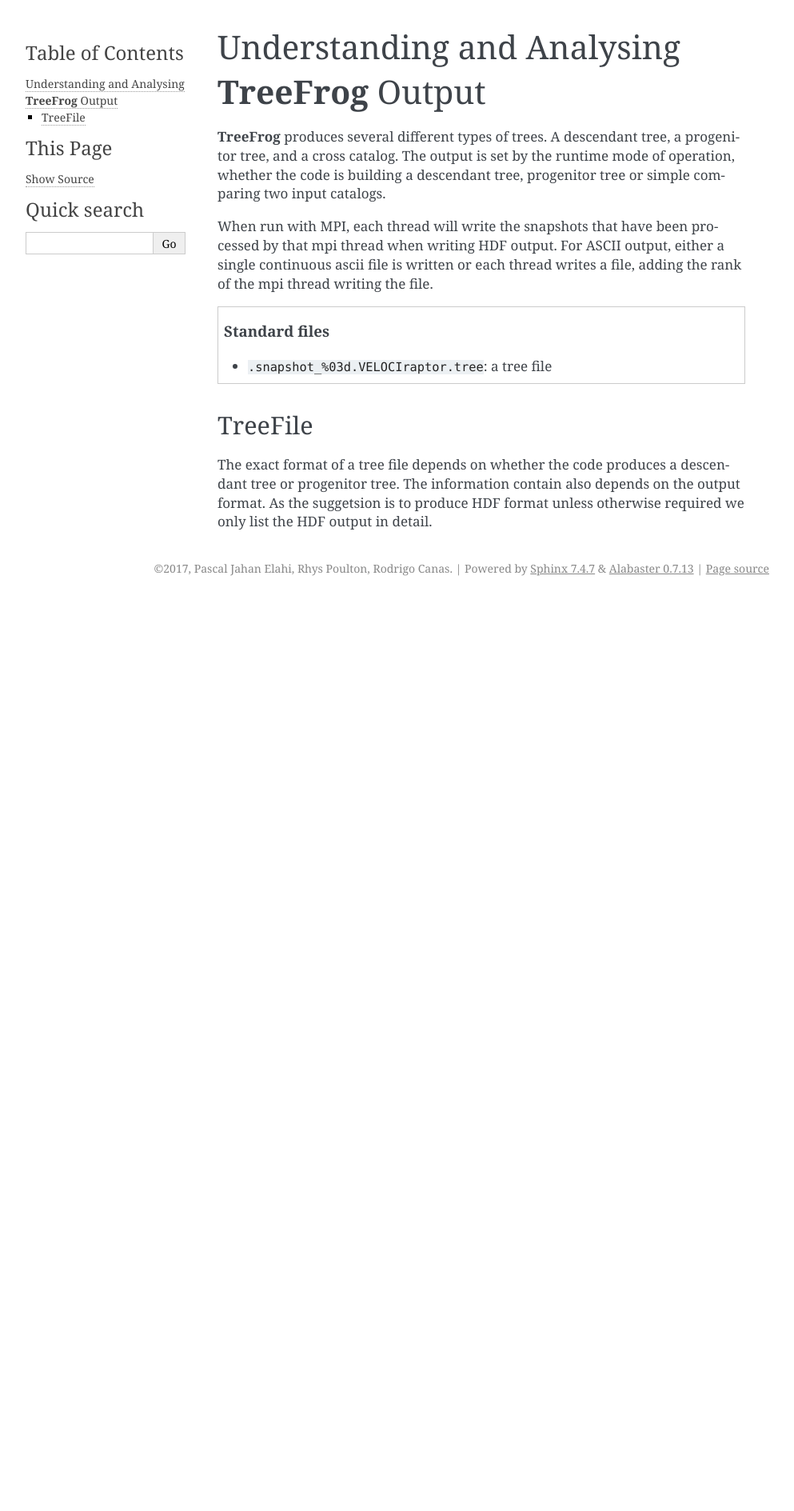
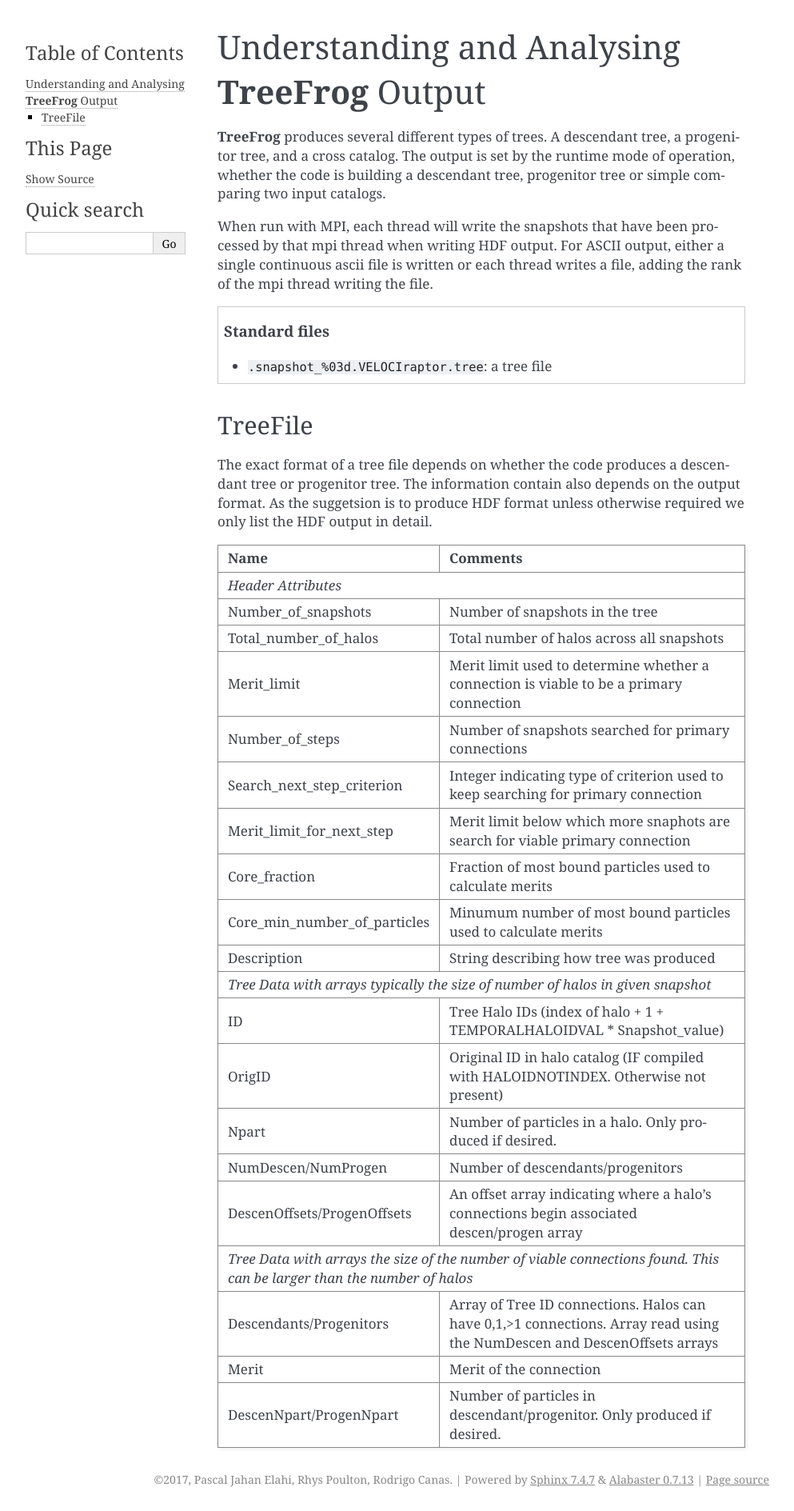
Before and after one commit to pelahi/TreeFrog, a Sphinx documentation site: the page built from doc/output.rst, in a window 1280 px wide. Shown: the whole page at 80% size, without its empty margins (148-1141 px from the left). Built offline with Sphinx 7.4.7, drawn with Linux system fonts in a browser that asks for light colours; before the commit the page ends 900 px from its top, so only the background shows below that.

Commit message:
Update to rst documentation

```diff
--- a/doc/conf.py
+++ b/doc/conf.py
@@ -46,10 +46,6 @@
 }
 breathe_default_project = 'TreeFrog'
 breathe_domain_by_extension = {"h" : "cxx"}
-#breathe_projects_source = {
-#   "VELOCIraptor" :
-#       ( "../src/", [ "stf.h", "ui.cxx" ] )
-#   }
 
 # Add any paths that contain templates here, relative to this directory.
 templates_path = ['_templates']
--- a/doc/output.rst
+++ b/doc/output.rst
@@ -29,27 +29,41 @@
 | `Header Attributes`                                                                                                        |
 +------------------------------+---------------------------------------------------------------------------------------------+
 | Number_of_snapshots          |  Number of snapshots in the tree                                                            |
++------------------------------+---------------------------------------------------------------------------------------------+
 | Total_number_of_halos        |  Total number of halos across all snapshots                                                 |
++------------------------------+---------------------------------------------------------------------------------------------+
 | Merit_limit                  |  Merit limit used to determine whether a connection is viable to be a primary connection    |
++------------------------------+---------------------------------------------------------------------------------------------+
 | Number_of_steps              |  Number of snapshots searched for primary connections                                       |
++------------------------------+---------------------------------------------------------------------------------------------+
 | Search_next_step_criterion   |  Integer indicating type of criterion used to keep searching for primary connection         |
++------------------------------+---------------------------------------------------------------------------------------------+
 | Merit_limit_for_next_step    |  Merit limit below which more snaphots are search for viable primary connection             |
++------------------------------+---------------------------------------------------------------------------------------------+
 | Core_fraction                |  Fraction of most bound particles used to calculate merits                                  |
++------------------------------+---------------------------------------------------------------------------------------------+
 | Core_min_number_of_particles |  Minumum number of most bound particles used to calculate merits                            |
++------------------------------+---------------------------------------------------------------------------------------------+
 | Description                  |  String describing how tree was produced                                                    |
 +------------------------------+---------------------------------------------------------------------------------------------+
 | `Tree Data with arrays typically the size of number of halos in given snapshot`                                            |
 +------------------------------+---------------------------------------------------------------------------------------------+
 | ID                           |  Tree Halo IDs (index of halo + 1 + TEMPORALHALOIDVAL * Snapshot_value)                     |
++------------------------------+---------------------------------------------------------------------------------------------+
 | OrigID                       |  Original ID in halo catalog (IF compiled with HALOIDNOTINDEX. Otherwise not present)       |
++------------------------------+---------------------------------------------------------------------------------------------+
 | Npart                        |  Number of particles in a halo. Only produced if desired.                                   |
++------------------------------+---------------------------------------------------------------------------------------------+
 | NumDescen/NumProgen          |  Number of descendants/progenitors                                                          |
++------------------------------+---------------------------------------------------------------------------------------------+
 | DescenOffsets/ProgenOffsets  |  An offset array indicating where a halo's connections begin associated descen/progen array |
 +------------------------------+---------------------------------------------------------------------------------------------+
-| `Tree Data with arrays the size of the number of viable connections found. This can be larger than the number of halos     |
+| `Tree Data with arrays the size of the number of viable connections found. This can be larger than the number of halos`    |
 +------------------------------+---------------------------------------------------------------------------------------------+
 | Descendants/Progenitors      |  Array of Tree ID connections. Halos can have 0,1,>1 connections. Array read using          |
 |                              |  the NumDescen and DescenOffsets arrays                                                     |
++------------------------------+---------------------------------------------------------------------------------------------+
 | Merit                        |  Merit of the connection                                                                    |
++------------------------------+---------------------------------------------------------------------------------------------+
 | DescenNpart/ProgenNpart      |  Number of particles in descendant/progenitor. Only produced if desired.                    |
-+-------------------+-------------------------------------------------------------------------------------------------------+
++------------------------------+---------------------------------------------------------------------------------------------+
--- a/doc/requirements.txt
+++ b/doc/requirements.txt
@@ -1,2 +1,2 @@
-Sphinx==1.4
+Sphinx>=1.8
 breathe
```
